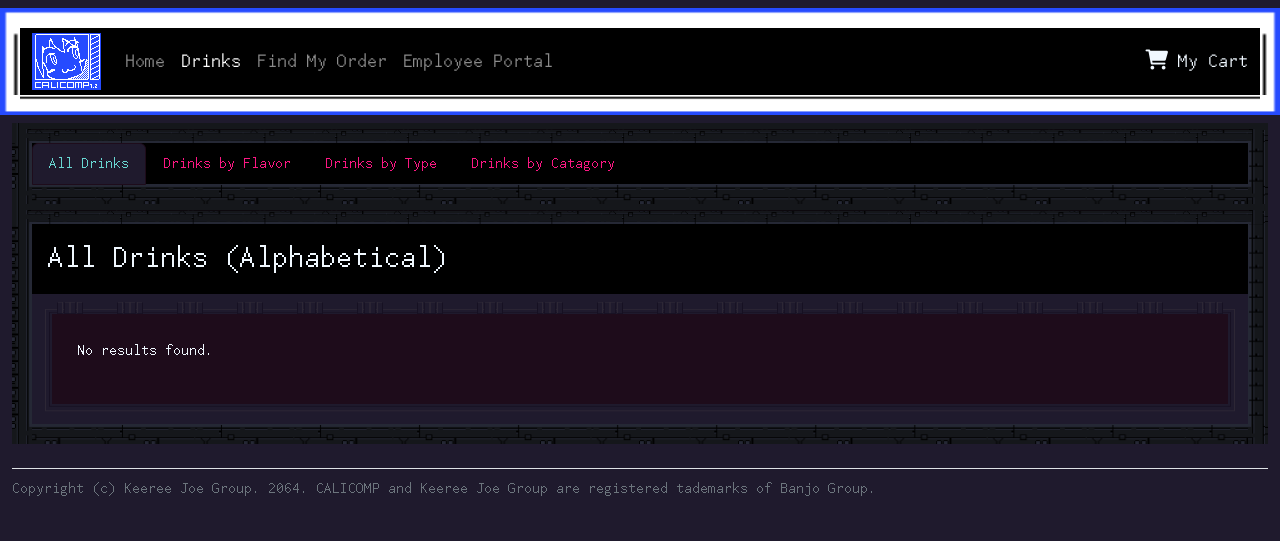
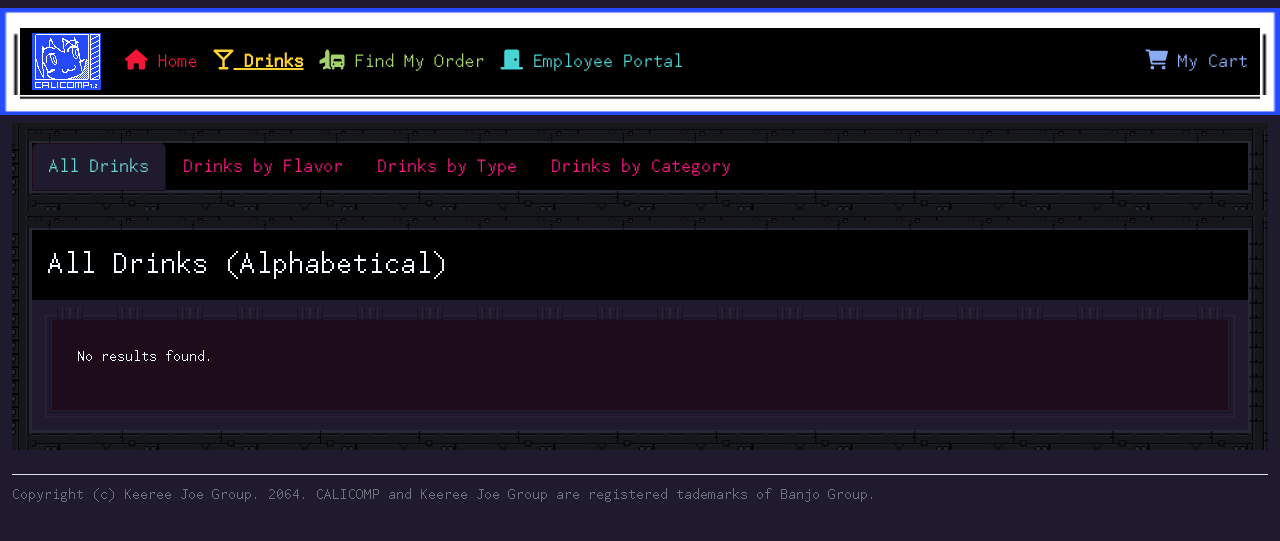
Before and after one commit to 466-team1/OptionalKarmotrine, a PHP site: page /drinks.php in a window 1280 px wide. Shown: the top 541 px of the page. Run offline with PHP 8.4, Linux system fonts and the light colour scheme; data that the repository does not hold is empty.

Commit message:
Fix category spelling, adjust navbar icons and misc coloration

```diff
--- a/html/assets/drinksLib.php
+++ b/html/assets/drinksLib.php
@@ -12,7 +12,7 @@
 {
     try
     {
-        $result = $pdo->query("SELECT * FROM DRINKS WHERE CATAGORY != 'Secret' AND FLAVOR = '$flavor';");
+        $result = $pdo->query("SELECT * FROM DRINKS WHERE CATEGORY != 'Secret' AND FLAVOR = '$flavor';");
     }
     catch(PDOexception $e)
     {
@@ -31,7 +31,7 @@
 {
     try
     {
-        $result = $pdo->query("SELECT * FROM DRINKS WHERE CATAGORY != 'Secret' AND TYPE = '$type';");
+        $result = $pdo->query("SELECT * FROM DRINKS WHERE CATEGORY != 'Secret' AND TYPE = '$type';");
     }
     catch(PDOexception $e)
     {
@@ -46,11 +46,11 @@
     }
 }
 
-function selectCatagory($pdo, $catagory)
+function selectCategory($pdo, $category)
 {
     try
     {
-        $result = $pdo->query("SELECT * FROM DRINKS WHERE CATAGORY = '$catagory';");
+        $result = $pdo->query("SELECT * FROM DRINKS WHERE CATEGORY = '$category';");
     }
     catch(PDOexception $e)
     {
@@ -80,13 +80,13 @@
             echo "<div class=\"row g-0\"><div class=\"col-md-4\">";
             echo "<img src=\"assets/drinks/$fileName\" class=\"img-fluid rounded-start\"></div>";
             echo "<div class=\"col-md-8\"><div class=\"card-body\">";
-            echo "<h5 class=\"card-title\">$row[NAME]</h5>";
-            echo "<p class=\"card-text\">$quote</p><div class=\"row\">";
-            echo "<span class=\"badge rounded-pill col-3 text-bg-info\">$row[FLAVOR]</span>";
-            echo "<span class=\"badge rounded-pill col-3 text-bg-info\">$row[TYPE]</span>";
-            echo "<span class=\"badge rounded-pill col-3 text-bg-info\">$row[CATAGORY]</span></div>";
+            echo "<h5 class=\"card-title Adelhyde\">$row[NAME]</h5>";
+            echo "<p class=\"card-text Bronson\">$quote</p><div class=\"row\">";
+            echo "<span class=\"badge rounded-pill col-3 text-bg-info fs-6\">$row[FLAVOR]</span>";
+            echo "<span class=\"badge rounded-pill col-3 text-bg-info fs-6\">$row[TYPE]</span>";
+            echo "<span class=\"badge rounded-pill col-3 text-bg-info fs-6\">$row[CATEGORY]</span></div>";
             echo "<div class=\"row py-2\"><a href=\"https://students.cs.niu.edu/~z1951125/OptionalKarmotrine/html/FringeWeaver\" class=\"btn btn-val col-5 fs-5\">Details</a>";
-            echo "<p class=\"col-3 m-0 fs-3\">$$row[PRICE]</p><p class=\"col-4 m-0 p-2\"><small class=\"text-muted\">$row[STOCK] stocked</small></p>";
+            echo "<p class=\"col-3 m-0 fs-3 Karmotrine\">$$row[PRICE]</p><p class=\"col-4 m-0 p-2\"><small class=\"Delta\">$row[STOCK] stocked</small></p>";
             echo "</div></div></div></div></div>";
         }
         echo "</div>";
--- a/html/assets/stylesheet.css
+++ b/html/assets/stylesheet.css
@@ -6,7 +6,7 @@
 body {
   font-family: "CyberpunkWaifus", serif;
   background-color: #1F1A2D;
-
+  --bs-nav-link-color: #fc1783!important;
 }
 
 #borderIMG {
@@ -60,47 +60,43 @@
   box-shadow: 0 5px 15px rgba(255, 66, 138, 0.400);
 }
 
-mark.Adelhyde {
-  color:#f21637;
-  background: none;
-}
 
 .Adelhyde {
   color:#f21637;
-}
-
-mark.Delta {
-    color:#87acf3;
-    background: none;
 }
 
 .Delta {
   color:#87acf3;
 }
 
-mark.Bronson {
-  color:#ffd230;
-  background: none;
-}
-
 .Bronson {
   color:#ffd230;
-}
-
-mark.Flanergide {
-    color:#a6d26d;
-    background: none;
 }
 
 .Flanergide {
   color:#a6d26d;
 }
 
-mark.Karmotrine {
-  color:#47d4d4;
-  background: none;
-}
-
 .Karmotrine {
   color:#47d4d4;
 }
+
+.Stella {
+  color:#fc1783;
+}
+
+.text-bg-info
+{
+  color: #000!important;
+  background-color: #a6d26d!important;
+}
+
+.card
+{
+  --bs-card-bg:black;
+}
+
+.list-group
+{
+  --bs-list-group-bg: none;
+}
--- a/html/drinks.php
+++ b/html/drinks.php
@@ -20,6 +20,11 @@
       color: aliceblue;
     }
 
+    .navbar
+    {
+      --bs-navbar-hover-color:#fc1783;
+    }
+
     .nav
     {
       --bs-nav-link-color: #fc1783;
@@ -39,7 +44,7 @@
 </head>
 
 <body>
-  <header>
+<header>
     <nav class="navbar navbar-expand-lg navbar-dark">
       <div class="container-fluid" id="borderCALI">
         <a class="navbar-brand" href="#">
@@ -48,19 +53,23 @@
         <div class="collapse navbar-collapse" id="collapsibleNavId">
           <ul class="navbar-nav me-auto mt-2 mt-lg-0">
             <li class="nav-item">
-              <a class="nav-link fs-5" href="https://students.cs.niu.edu/~z1951125/OptionalKarmotrine/html/">Home <span class="visually-hidden">(current)</span></a>
+              <a class="nav-link fs-5 Adelhyde" href="https://students.cs.niu.edu/~z1951125/OptionalKarmotrine/html/">
+              <i class="fas fa-home"></i> Home</a>
             </li>
             <li class="nav-item">
-              <a class="nav-link fs-5 active" href="#">Drinks</a>
+              <a class="nav-link fs-5 Bronson fw-bold text-decoration-underline" href="https://students.cs.niu.edu/~z1951125/OptionalKarmotrine/html/drinks.php">
+              <i class="fas fa-glass-martini"></i> Drinks</a>
             </li>
             <li class="nav-item">
-              <a class="nav-link fs-5" href="#">Find My Order</a>
+              <a class="nav-link fs-5 Flanergide" href="#">
+              <i class="fas fa-truck-plane"></i> Find My Order</a>
             </li>
             <li class="nav-item">
-              <a class="nav-link fs-5" href="#">Employee Portal</a>
+              <a class="nav-link fs-5 Karmotrine" href="#">
+              <i class="fas fa-door-closed"></i> Employee Portal</a>
             </li>
           </ul>
-          <a class="nav-link justify-content-end fs-5" href="https://students.cs.niu.edu/~z1951125/OptionalKarmotrine/html/cart">
+          <a class="nav-link justify-content-end fs-5 Delta active" href="https://students.cs.niu.edu/~z1951125/OptionalKarmotrine/html/cart">
             <i class="fas fa-shopping-cart"></i> My Cart
           </a>
         </div>
@@ -87,16 +96,16 @@
 
     <ul class="nav nav-tabs" id="borderTECH" role="tablist">
       <li class="nav-item" role="presentation">
-        <button class="nav-link active" id="all-tab" data-bs-toggle="tab" data-bs-target="#all-tab-pane" type="button" role="tab">All Drinks</button>
+        <button class="nav-link fs-5 active" id="all-tab" data-bs-toggle="tab" data-bs-target="#all-tab-pane" type="button" role="tab">All Drinks</button>
       </li>
       <li class="nav-item" role="presentation">
-        <button class="nav-link" id="flavor-tab" data-bs-toggle="tab" data-bs-target="#flavor-tab-pane" type="button" role="tab">Drinks by Flavor</button>
+        <button class="nav-link fs-5" id="flavor-tab" data-bs-toggle="tab" data-bs-target="#flavor-tab-pane" type="button" role="tab">Drinks by Flavor</button>
       </li>
       <li class="nav-item" role="presentation">
-        <button class="nav-link" id="type-tab" data-bs-toggle="tab" data-bs-target="#type-tab-pane" type="button" role="tab">Drinks by Type</button>
+        <button class="nav-link fs-5" id="type-tab" data-bs-toggle="tab" data-bs-target="#type-tab-pane" type="button" role="tab">Drinks by Type</button>
       </li>
       <li class="nav-item" role="presentation">
-        <button class="nav-link" id="catagory-tab" data-bs-toggle="tab" data-bs-target="#catagory-tab-pane" type="button" role="tab">Drinks by Catagory</button>
+        <button class="nav-link fs-5" id="category-tab" data-bs-toggle="tab" data-bs-target="#category-tab-pane" type="button" role="tab">Drinks by Category</button>
       </li>
     </ul>
     <div class="tab-content" id="borderTECH">
@@ -104,7 +113,7 @@
         <h2 class="p-2 m-2">All Drinks (Alphabetical)</h2>
         <div class="table-responsive" id="borderIMG">
           <?php
-            $result = $pdo->query("SELECT * FROM DRINKS WHERE CATAGORY != 'Secret';");
+            $result = $pdo->query("SELECT * FROM DRINKS WHERE CATEGORY != 'Secret';");
             drawCards($result->fetchAll(PDO::FETCH_ASSOC));
           ?>
         </div>
@@ -114,19 +123,19 @@
         <h2 class="p-2 m-2">Drinks by Flavor</h2>
         <ul class="nav nav-tabs" role="tablist">
           <li class="nav-item" role="presentation">
-            <button class="nav-link" id="bitter-tab" data-bs-toggle="tab" data-bs-target="#bitter-tab-pane" type="button" role="tab">Bitter</button>
+            <button class="nav-link fs-5" id="bitter-tab" data-bs-toggle="tab" data-bs-target="#bitter-tab-pane" type="button" role="tab">Bitter</button>
           </li>
           <li class="nav-item" role="presentation">
-            <button class="nav-link" id="bubbly-tab" data-bs-toggle="tab" data-bs-target="#bubbly-tab-pane" type="button" role="tab">Bubbly</button>
+            <button class="nav-link fs-5" id="bubbly-tab" data-bs-toggle="tab" data-bs-target="#bubbly-tab-pane" type="button" role="tab">Bubbly</button>
           </li>
           <li class="nav-item" role="presentation">
-            <button class="nav-link" id="sour-tab" data-bs-toggle="tab" data-bs-target="#sour-tab-pane" type="button" role="tab">Sour</button>
+            <button class="nav-link fs-5" id="sour-tab" data-bs-toggle="tab" data-bs-target="#sour-tab-pane" type="button" role="tab">Sour</button>
           </li>
           <li class="nav-item" role="presentation">
-            <button class="nav-link" id="spicy-tab" data-bs-toggle="tab" data-bs-target="#spicy-tab-pane" type="button" role="tab">Spicy</button>
+            <button class="nav-link fs-5" id="spicy-tab" data-bs-toggle="tab" data-bs-target="#spicy-tab-pane" type="button" role="tab">Spicy</button>
           </li>
           <li class="nav-item" role="presentation">
-            <button class="nav-link" id="sweet-tab" data-bs-toggle="tab" data-bs-target="#sweet-tab-pane" type="button" role="tab">Sweet</button>
+            <button class="nav-link fs-5" id="sweet-tab" data-bs-toggle="tab" data-bs-target="#sweet-tab-pane" type="button" role="tab">Sweet</button>
           </li>
         </ul>
         <div class="tab-content">
@@ -162,19 +171,19 @@
         <h2 class="p-2 m-2">Drinks by Type</h2>
         <ul class="nav nav-tabs" role="tablist">
           <li class="nav-item" role="presentation">
-            <button class="nav-link" id="classic-tab" data-bs-toggle="tab" data-bs-target="#classic-tab-pane" type="button" role="tab">Classic</button>
+            <button class="nav-link fs-5" id="classic-tab" data-bs-toggle="tab" data-bs-target="#classic-tab-pane" type="button" role="tab">Classic</button>
           </li>
           <li class="nav-item" role="presentation">
-            <button class="nav-link" id="classy-tab" data-bs-toggle="tab" data-bs-target="#classy-tab-pane" type="button" role="tab">Classy</button>
+            <button class="nav-link fs-5" id="classy-tab" data-bs-toggle="tab" data-bs-target="#classy-tab-pane" type="button" role="tab">Classy</button>
           </li>
           <li class="nav-item" role="presentation">
-            <button class="nav-link" id="girly-tab" data-bs-toggle="tab" data-bs-target="#girly-tab-pane" type="button" role="tab">Girly</button>
+            <button class="nav-link fs-5" id="girly-tab" data-bs-toggle="tab" data-bs-target="#girly-tab-pane" type="button" role="tab">Girly</button>
           </li>
           <li class="nav-item" role="presentation">
-            <button class="nav-link" id="manly-tab" data-bs-toggle="tab" data-bs-target="#manly-tab-pane" type="button" role="tab">Manly</button>
+            <button class="nav-link fs-5" id="manly-tab" data-bs-toggle="tab" data-bs-target="#manly-tab-pane" type="button" role="tab">Manly</button>
           </li>
           <li class="nav-item" role="presentation">
-            <button class="nav-link" id="promo-tab" data-bs-toggle="tab" data-bs-target="#promo-tab-pane" type="button" role="tab">Promo</button>
+            <button class="nav-link fs-5" id="promo-tab" data-bs-toggle="tab" data-bs-target="#promo-tab-pane" type="button" role="tab">Promo</button>
           </li>
         </ul>
         <div class="tab-content" id="myTabContent">
@@ -206,48 +215,48 @@
         </div>
       </div>
 
-      <div class="tab-pane fade" id="catagory-tab-pane" role="tabpanel">
-        <h2 class="p-2 m-2">Drinks by Catagory</h2>
+      <div class="tab-pane fade" id="category-tab-pane" role="tabpanel">
+        <h2 class="p-2 m-2">Drinks by Category</h2>
         <ul class="nav nav-tabs" role="tablist">
           <li class="nav-item" role="presentation">
-            <button class="nav-link" id="bland-tab" data-bs-toggle="tab" data-bs-target="#bland-tab-pane" type="button" role="tab">Bland</button>
+            <button class="nav-link fs-5" id="bland-tab" data-bs-toggle="tab" data-bs-target="#bland-tab-pane" type="button" role="tab">Bland</button>
           </li>
           <li class="nav-item" role="presentation">
-            <button class="nav-link" id="burning-tab" data-bs-toggle="tab" data-bs-target="#burning-tab-pane" type="button" role="tab">Burning</button>
+            <button class="nav-link fs-5" id="burning-tab" data-bs-toggle="tab" data-bs-target="#burning-tab-pane" type="button" role="tab">Burning</button>
           </li>
           <li class="nav-item" role="presentation">
-            <button class="nav-link" id="happy-tab" data-bs-toggle="tab" data-bs-target="#happy-tab-pane" type="button" role="tab">Happy</button>
+            <button class="nav-link fs-5" id="happy-tab" data-bs-toggle="tab" data-bs-target="#happy-tab-pane" type="button" role="tab">Happy</button>
           </li>
           <li class="nav-item" role="presentation">
-            <button class="nav-link" id="secret-tab" data-bs-toggle="tab" data-bs-target="#secret-tab-pane" type="button" role="tab">Secret</button>
+            <button class="nav-link fs-5" id="secret-tab" data-bs-toggle="tab" data-bs-target="#secret-tab-pane" type="button" role="tab">Secret</button>
           </li>
           <li class="nav-item" role="presentation">
-            <button class="nav-link" id="sobering-tab" data-bs-toggle="tab" data-bs-target="#sobering-tab-pane" type="button" role="tab">Sobering</button>
+            <button class="nav-link fs-5" id="sobering-tab" data-bs-toggle="tab" data-bs-target="#sobering-tab-pane" type="button" role="tab">Sobering</button>
           </li>
           <li class="nav-item" role="presentation">
-            <button class="nav-link" id="soft-tab" data-bs-toggle="tab" data-bs-target="#soft-tab-pane" type="button" role="tab">Soft</button>
+            <button class="nav-link fs-5" id="soft-tab" data-bs-toggle="tab" data-bs-target="#soft-tab-pane" type="button" role="tab">Soft</button>
           </li>
           <li class="nav-item" role="presentation">
-            <button class="nav-link" id="strong-tab" data-bs-toggle="tab" data-bs-target="#strong-tab-pane" type="button" role="tab">Strong</button>
+            <button class="nav-link fs-5" id="strong-tab" data-bs-toggle="tab" data-bs-target="#strong-tab-pane" type="button" role="tab">Strong</button>
           </li>
           <li class="nav-item" role="presentation">
-            <button class="nav-link" id="vintage-tab" data-bs-toggle="tab" data-bs-target="#vintage-tab-pane" type="button" role="tab">Vintage</button>
+            <button class="nav-link fs-5" id="vintage-tab" data-bs-toggle="tab" data-bs-target="#vintage-tab-pane" type="button" role="tab">Vintage</button>
           </li>
         </ul>
         <div class="tab-content" id="myTabContent">
           <div class="tab-pane fade" id="bland-tab-pane" role="tabpanel">
             <div id="borderIMG">
-              <?php selectCatagory($pdo, 'Bland')?>
+              <?php selectCategory($pdo, 'Bland')?>
             </div>
           </div>
           <div class="tab-pane fade" id="burning-tab-pane" role="tabpanel">
             <div id="borderIMG">
-              <?php selectCatagory($pdo, 'Burning')?>
+              <?php selectCategory($pdo, 'Burning')?>
             </div>
           </div>
           <div class="tab-pane fade" id="happy-tab-pane" role="tabpanel">
             <div id="borderIMG">
-              <?php selectCatagory($pdo, 'Happy')?>
+              <?php selectCategory($pdo, 'Happy')?>
             </div>
           </div>
           <div class="tab-pane fade" id="secret-tab-pane" role="tabpanel">
@@ -257,22 +266,22 @@
           </div>
           <div class="tab-pane fade" id="sobering-tab-pane" role="tabpanel">
             <div id="borderIMG">
-              <?php selectCatagory($pdo, 'Sobering')?>
+              <?php selectCategory($pdo, 'Sobering')?>
             </div>
           </div>
           <div class="tab-pane fade" id="soft-tab-pane" role="tabpanel">
             <div id="borderIMG">
-              <?php selectCatagory($pdo, 'Soft')?>
+              <?php selectCategory($pdo, 'Soft')?>
             </div>
           </div>
           <div class="tab-pane fade" id="strong-tab-pane" role="tabpanel">
             <div id="borderIMG">
-              <?php selectCatagory($pdo, 'Strong')?>
+              <?php selectCategory($pdo, 'Strong')?>
             </div>
           </div>
           <div class="tab-pane fade" id="vintage-tab-pane" role="tabpanel">
             <div id="borderIMG">
-              <?php selectCatagory($pdo, 'Vintage')?>
+              <?php selectCategory($pdo, 'Vintage')?>
             </div>
           </div>
         </div>
@@ -295,4 +304,5 @@
     integrity="sha384-7VPbUDkoPSGFnVtYi0QogXtr74QeVeeIs99Qfg5YCF+TidwNdjvaKZX19NZ/e6oz" crossorigin="anonymous">
   </script>
 </body>
+
 </html>
--- a/sql/01-createTable.sql
+++ b/sql/01-createTable.sql
@@ -18,7 +18,7 @@
 CREATE TABLE `DRINKS`(
     `NAME`     VARCHAR(20)  PRIMARY KEY,
     `TYPE`     VARCHAR(20)  NOT NULL,
-    `CATAGORY` VARCHAR(20)  NOT NULL,
+    `CATEGORY` VARCHAR(20)  NOT NULL,
     `FLAVOR`   VARCHAR(16)  NOT NULL,
     `PRICE`    SMALLINT  NOT NULL,
     `STOCK`    INT  DEFAULT 69
--- a/sql/02-insertData.sql
+++ b/sql/02-insertData.sql
@@ -1,4 +1,4 @@
-INSERT INTO `DRINKS`(`NAME`, `TYPE`, `CATAGORY`, `FLAVOR`, `PRICE`) VALUES
+INSERT INTO `DRINKS`(`NAME`, `TYPE`, `CATEGORY`, `FLAVOR`, `PRICE`) VALUES
     ('Bad Touch',     'Classy',  'Vintage',  'Sour',   250.00),
     ('Beer',          'Classic', 'Vintage',  'Bubbly', 200.00),
     ('Bleeding Jane', 'Classic', 'Sobering', 'Spicy',  200.00),
```
Also changed, not shown: html/FringeWeaver.html (+20 -12 lines), html/cart.html (+24 -20 lines), html/checkout.html (+15 -10 lines), html/index.html (+17 -7 lines), html/assets/Marsblast.png (deleted).
